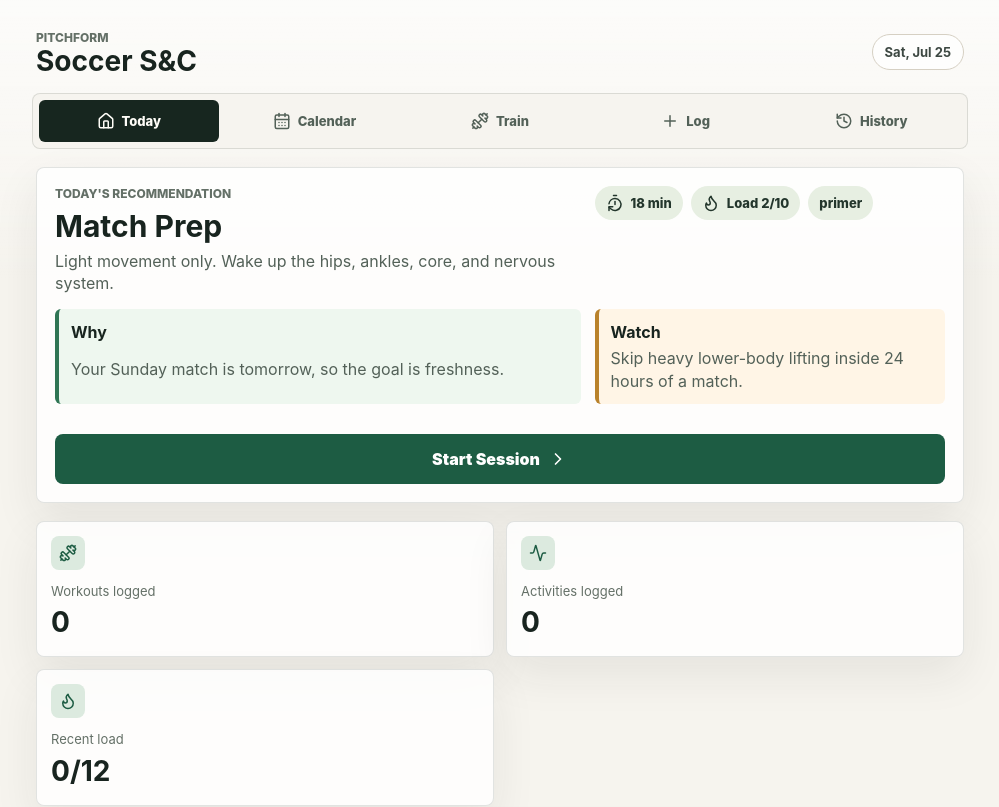
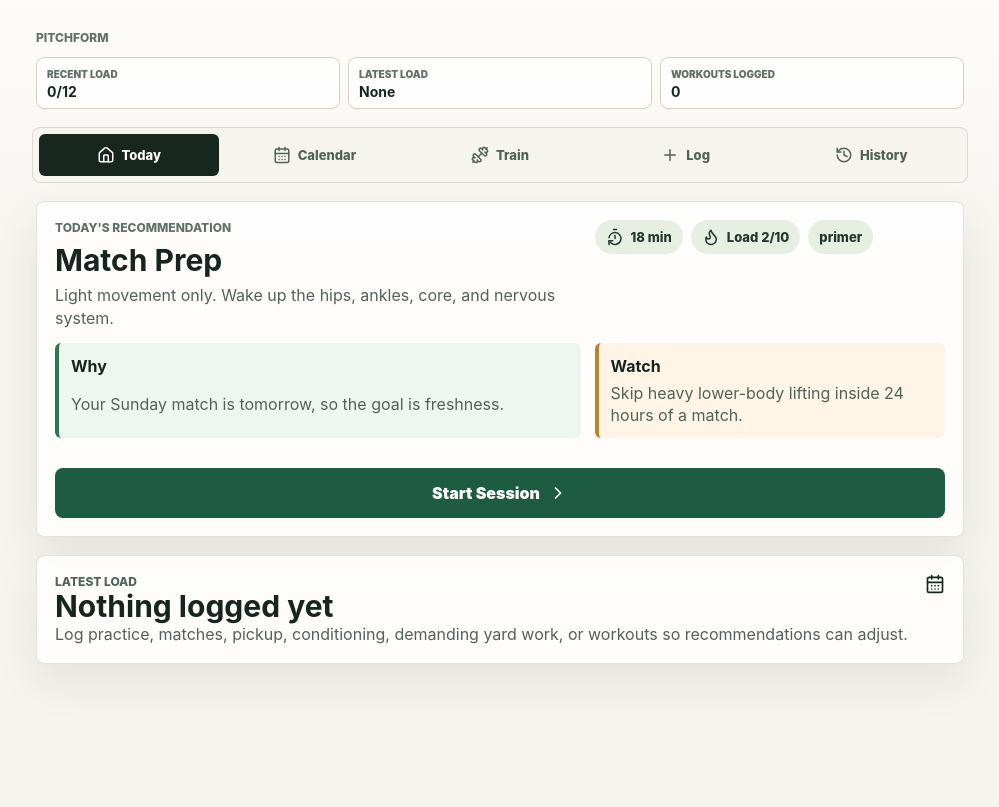
Before and after one commit to Eselin1/PitchForm, a React (Vite) app: page / in a window 1280 px wide. Shown: the top 807 px of the page, without its empty margins (140-1139 px from the left). Built offline with nearby package versions, Linux system fonts and the light colour scheme.

Commit message:
fixed global week application bug. updated home page styling.

```diff
--- a/public/sw.js
+++ b/public/sw.js
@@ -1,5 +1,5 @@
 // Updated automatically before each production build so installed PWAs pick up new app shells.
-const CACHE_NAME = "pitchform-v20260725075826";
+const CACHE_NAME = "pitchform-v20260725083804";
 const APP_SHELL = ["/", "/manifest.webmanifest", "/icon.svg", "/icon-192.png", "/icon-512.png", "/apple-touch-icon.png"];
 
 self.addEventListener("install", (event) => {
--- a/src/main.tsx
+++ b/src/main.tsx
@@ -1,7 +1,6 @@
 import React, { useEffect, useMemo, useState } from "react";
 import { createRoot } from "react-dom/client";
 import {
-  Activity,
   CalendarDays,
   Check,
   ChevronLeft,
@@ -18,6 +17,7 @@ import {
   TimerReset,
   Trash2,
   Pencil,
+  Play,
 } from "lucide-react";
 import { getMovements, getSessionVariant, sessions } from "./program";
 import {
@@ -34,7 +34,7 @@ import {
   trainingWeekKey,
   workoutLoad,
 } from "./recommendations";
-import { defaultState, exportState, loadState, normalizeState, saveState, todayKey } from "./storage";
+import { defaultState, defaultWeekPlan, exportState, loadState, normalizeState, saveState, todayKey } from "./storage";
 import {
   dateForRecommendation,
   dateFromKey,
@@ -610,6 +610,13 @@ function App() {
     updateState(defaultState, { preserveUndo: true });
   }
 
+  function discardActiveDraft() {
+    if (!state.activeDraft) return;
+    if (!window.confirm("Discard the current workout draft?")) return;
+    setUndoNotice({ message: "Workout draft discarded.", previousState: state });
+    updateState((current) => ({ ...current, activeDraft: undefined }), { preserveUndo: true });
+  }
+
   function importBackupState(nextState: AppState) {
     setUndoNotice({ message: "Backup imported.", previousState: state });
     updateState(nextState, { preserveUndo: true });
@@ -617,13 +624,7 @@ function App() {
 
   return (
     <main className="app-shell">
-      <header className="topbar">
-        <div>
-          <p className="eyebrow">PitchForm</p>
-          <h1>Soccer S&C</h1>
-        </div>
-        <div className="date-pill">{new Date().toLocaleDateString(undefined, { weekday: "short", month: "short", day: "numeric" })}</div>
-      </header>
+      <AppHeader state={state} />
 
       <nav className="tabbar" aria-label="Primary">
         <button className={tab === "today" ? "active" : ""} onClick={() => setTab("today")}><Home size={18} /> Today</button>
@@ -675,6 +676,8 @@ function App() {
             setTab("activity");
           }}
           onResume={() => setTab("train")}
+          onSaveDraft={saveWorkout}
+          onDiscardDraft={discardActiveDraft}
         />
       )}
 
@@ -688,7 +691,7 @@ function App() {
             const revision = { plan: weekPlan, updatedAt: new Date().toISOString() };
             updateState((current) => ({
               ...current,
-              weekPlan: weekKey === trainingWeekKey() ? weekPlan : current.weekPlan,
+              weekPlan: defaultWeekPlan,
               weekPlans: { ...current.weekPlans, [weekKey]: weekPlan },
               weekPlanRevisions: {
                 ...current.weekPlanRevisions,
@@ -752,6 +755,26 @@ function App() {
       )}
     </main>
   );
+}
+
+function AppHeader({ state }: { state: AppState }) {
+  const latest = [...state.workouts, ...state.activities].sort((a, b) => b.date.localeCompare(a.date))[0];
+  return (
+    <header className="topbar">
+      <div className="brand-lockup">
+        <p className="eyebrow">PitchForm</p>
+      </div>
+      <div className="header-stats" aria-label="Training summary">
+        <HeaderStat label="Recent Load" value={`${recentLoad(state)}/12`} />
+        <HeaderStat label="Latest Load" value={latest ? latestLoadTitle(latest) : "None"} />
+        <HeaderStat label="Workouts Logged" value={state.workouts.length.toString()} />
+      </div>
+    </header>
+  );
+}
+
+function HeaderStat({ label, value }: { label: string; value: string }) {
+  return <div className="header-stat"><span>{label}</span><strong>{value}</strong></div>;
 }
 
 function UpdateBanner({ onUpdate, onDismiss }: { onUpdate: () => void; onDismiss: () => void }) {
@@ -820,15 +843,20 @@ function DraftConflictDialog({ currentTitle, nextTitle, completedSets, totalSets
   );
 }
 
-function TodayView({ state, recommendation, onStart, onLogMatch, onResume }: { state: AppState; recommendation: ReturnType<typeof recommendSession>; onStart: () => void; onLogMatch: () => void; onResume: () => void }) {
-  const load = recentLoad(state);
+function TodayView({ state, recommendation, onStart, onLogMatch, onResume, onSaveDraft, onDiscardDraft }: { state: AppState; recommendation: ReturnType<typeof recommendSession>; onStart: () => void; onLogMatch: () => void; onResume: () => void; onSaveDraft: () => void; onDiscardDraft: () => void }) {
   return (
     <section className="stack">
       {state.activeDraft?.touched ? (
         <article className="resume-strip">
-          <strong>Workout draft saved</strong>
-          <span>{sessions[state.activeDraft.sessionId].title} · {state.activeDraft.variant}</span>
-          <button onClick={onResume}>Resume</button>
+          <div>
+            <strong>Workout draft saved</strong>
+            <span>{sessions[state.activeDraft.sessionId].title} · {state.activeDraft.variant}</span>
+          </div>
+          <div className="draft-actions" aria-label="Workout draft actions">
+            <button type="button" onClick={onResume} aria-label="Resume workout"><Play size={18} /></button>
+            <button type="button" onClick={onSaveDraft} aria-label="Save workout draft"><Save size={18} /></button>
+            <button type="button" onClick={onDiscardDraft} aria-label="Discard workout draft"><Trash2 size={18} /></button>
+          </div>
         </article>
       ) : null}
       <article className="hero-panel">
@@ -850,11 +878,6 @@ function TodayView({ state, recommendation, onStart, onLogMatch, onResume }: { s
           <button className="primary-btn" onClick={onLogMatch}>Log Match Afterward <ChevronRight size={20} /></button>
         )}
       </article>
-      <section className="two-column">
-        <QuickStat label="Workouts logged" value={state.workouts.length.toString()} icon={<Dumbbell size={18} />} />
-        <QuickStat label="Activities logged" value={state.activities.length.toString()} icon={<Activity size={18} />} />
-        <QuickStat label="Recent load" value={`${load}/12`} icon={<Flame size={18} />} />
-      </section>
       <RecentActivity state={state} />
     </section>
   );
@@ -988,7 +1011,7 @@ function WeekView({ state, dateKey, onSave, onPlanOverride }: { state: AppState;
       <article className="plain-panel">
         <div className="section-head"><div><p className="eyebrow">Weekly Checklist</p><h2>{trainingWeekKey(selectedWeekDate) === trainingWeekKey() ? "This Week" : "Selected Week"}</h2></div><CalendarDays size={22} /></div>
         <div className="plan-list">
-          {buildWeeklyPlan(state, selectedWeekDate).map((item) => (
+          {buildWeeklyPlan(state, selectedWeekDate).filter((item) => item.id !== "practice" && item.id !== "pickup" && item.id !== "game").map((item) => (
             <div className={`plan-item ${item.status}`} key={`${item.id}-${item.day}`}>
               <span>{item.status === "complete" ? "Done" : item.status === "moved" ? "Moved" : item.status === "skipped" ? "Skipped" : item.status === "replaced" ? "Replaced" : item.status === "missed" ? "Missed" : item.status === "today" ? "Today" : item.status === "none" ? "Off" : "Open"}</span>
               <strong>{item.label}</strong>
@@ -1104,11 +1127,6 @@ function WeekSetup({ dateKey, weekPlan, onSave }: { dateKey: string; weekPlan: W
   return (
     <article className="form-card">
       <div className="section-head"><div><p className="eyebrow">{weekLabel}</p><h2>{formatWeekRange(dateKey)}</h2></div><CalendarDays size={22} /></div>
-      <div className="week-summary">
-        <span>Practice: {dayLabels[draft.practiceDay]}</span>
-        <span>Game: {draft.gameDay === "none" ? "No game" : dayLabels[draft.gameDay]}</span>
-        <span>Pickup: {draft.pickupDay === "none" ? "None" : dayLabels[draft.pickupDay]}</span>
-      </div>
       <div className="field-grid">
         <label>Team practice<select value={draft.practiceDay} onChange={(event) => setDraft((current) => ({ ...current, practiceDay: Number(event.target.value) as WeekDay }))}>{Object.entries(dayLabels).map(([value, label]) => <option key={value} value={value}>{label}</option>)}</select></label>
         <label>Game day<select value={draft.gameDay} onChange={(event) => setDraft((current) => ({ ...current, gameDay: parseOptionalDay(event.target.value) }))}><option value="none">No game</option>{Object.entries(dayLabels).map(([value, label]) => <option key={value} value={value}>{label}</option>)}</select></label>
@@ -1117,10 +1135,6 @@ function WeekSetup({ dateKey, weekPlan, onSave }: { dateKey: string; weekPlan: W
       <button className="primary-btn" onClick={() => onSave(dateKey, draft)}><Save size={20} /> Save Week</button>
     </article>
   );
-}
-
-function QuickStat({ label, value, icon }: { label: string; value: string; icon: React.ReactNode }) {
-  return <article className="stat-card"><div>{icon}</div><p>{label}</p><strong>{value}</strong></article>;
 }
 
 function SessionPicker({ activeSessionId, variant, dateKey, isoDate, onSelect }: { activeSessionId: SessionId; variant: Variant; dateKey: string; isoDate?: string; onSelect: (id: SessionId, variant: Variant, dateKey?: string, isoDate?: string) => void }) {
--- a/src/recommendations.ts
+++ b/src/recommendations.ts
@@ -205,6 +205,10 @@ export function buildWeeklyPlan(state: AppState, date = new Date()): PlannedItem
 }
 
 function chooseTrainingDays(weekPlan: WeekPlan, date: Date): Record<SessionId, OptionalWeekDay> {
+  if (weekPlan.gameDay === "none") {
+    return chooseNoGameTrainingDays(weekPlan);
+  }
+
   if (weekPlan.practiceDay === 2 && weekPlan.gameDay === 0) {
     return {
       "lower-a": 3,
@@ -245,6 +249,38 @@ function chooseTrainingDays(weekPlan: WeekPlan, date: Date): Record<SessionId, O
     activation: dayBefore(weekPlan.gameDay),
     "zone-2": "none",
   };
+}
+
+function chooseNoGameTrainingDays(weekPlan: WeekPlan): Record<SessionId, OptionalWeekDay> {
+  if (weekPlan.practiceDay === 2) {
+    return {
+      "lower-a": 3,
+      "upper-a": 1,
+      "lower-b": 5,
+      "upper-b": 4,
+      activation: "none",
+      "zone-2": "none",
+    };
+  }
+
+  const used = new Set<WeekDay>([weekPlan.practiceDay]);
+  if (weekPlan.pickupDay !== "none") used.add(weekPlan.pickupDay);
+
+  return {
+    "upper-a": firstAvailableDay([1, 2, 3, 4, 5, 6, 0], used),
+    "lower-a": firstAvailableDay([3, 4, 1, 5, 6, 0, 2], used),
+    "upper-b": firstAvailableDay([4, 5, 6, 0, 2, 1, 3], used),
+    "lower-b": firstAvailableDay([5, 6, 0, 3, 4, 1, 2], used),
+    activation: "none",
+    "zone-2": "none",
+  };
+}
+
+function firstAvailableDay(days: WeekDay[], used: Set<WeekDay>): OptionalWeekDay {
+  const day = days.find((candidate) => !used.has(candidate));
+  if (day === undefined) return "none";
+  used.add(day);
+  return day;
 }
 
 function comparePlannedItems(a: PlannedItem, b: PlannedItem) {
--- a/src/styles.css
+++ b/src/styles.css
@@ -43,24 +43,58 @@ button:disabled {
 }
 
 .topbar {
+  display: grid;
+  gap: 10px;
+  margin-bottom: 18px;
+}
+
+.brand-lockup {
   display: flex;
   align-items: center;
   justify-content: space-between;
-  gap: 16px;
-  margin-bottom: 18px;
 }
 
-.topbar h1,
+.header-stats {
+  display: grid;
+  grid-template-columns: repeat(3, minmax(0, 1fr));
+  gap: 8px;
+}
+
+.header-stat {
+  min-width: 0;
+  border: 1px solid #d6d0c3;
+  border-radius: 8px;
+  background: rgba(255, 255, 255, 0.76);
+  padding: 9px 10px;
+}
+
+.header-stat span {
+  display: block;
+  overflow: hidden;
+  color: #647067;
+  font-size: 10px;
+  font-weight: 900;
+  letter-spacing: 0;
+  text-overflow: ellipsis;
+  text-transform: uppercase;
+  white-space: nowrap;
+}
+
+.header-stat strong {
+  display: block;
+  overflow: hidden;
+  margin-top: 3px;
+  color: #17261f;
+  font-size: 14px;
+  line-height: 1.1;
+  text-overflow: ellipsis;
+  white-space: nowrap;
+}
+
 h2,
 h3,
 p {
   margin: 0;
-}
-
-.topbar h1 {
-  font-size: 28px;
-  line-height: 1;
-  letter-spacing: 0;
 }
 
 .eyebrow {
@@ -71,7 +105,6 @@ p {
   text-transform: uppercase;
 }
 
-.date-pill,
 .progress-chip {
   white-space: nowrap;
   border: 1px solid #d6d0c3;
@@ -127,8 +160,7 @@ p {
 .hero-panel,
 .workout-card,
 .form-card,
-.plain-panel,
-.stat-card {
+.plain-panel {
   border: 1px solid rgba(23, 38, 31, 0.12);
   border-radius: 8px;
   background: rgba(255, 255, 255, 0.82);
@@ -244,31 +276,6 @@ p {
   gap: 12px;
 }
 
-.stat-card {
-  padding: 14px;
-}
-
-.stat-card div {
-  display: grid;
-  width: 34px;
-  height: 34px;
-  place-items: center;
-  border-radius: 8px;
-  background: #dceadf;
-  color: #1d5c43;
-}
-
-.stat-card p {
-  margin-top: 12px;
-  color: #647067;
-  font-size: 13px;
-}
-
-.stat-card strong {
-  display: block;
-  margin-top: 3px;
-  font-size: 28px;
-}
 
 .section-head,
 .workout-head {
@@ -411,26 +418,11 @@ p {
 form,
 .watch-fields,
 .rating-box,
-.week-summary,
 .detail-list {
   display: grid;
   gap: 10px;
 }
 
-.week-summary {
-  grid-template-columns: repeat(3, minmax(0, 1fr));
-  margin: 14px 0;
-}
-
-.week-summary span {
-  border: 1px solid #d8d2c6;
-  border-radius: 8px;
-  background: #fbfaf6;
-  color: #27352e;
-  padding: 10px;
-  font-size: 13px;
-  font-weight: 800;
-}
 
 .rest-timer {
   display: flex;
@@ -697,7 +689,7 @@ textarea {
 .resume-strip {
   display: grid;
   grid-template-columns: minmax(0, 1fr) auto;
-  gap: 4px 10px;
+  gap: 10px;
   align-items: center;
   border: 1px solid #cbdabf;
   border-radius: 8px;
@@ -707,24 +699,42 @@ textarea {
 
 .resume-strip strong,
 .resume-strip span {
+  display: block;
   min-width: 0;
 }
 
 .resume-strip span {
+  margin-top: 3px;
   color: #536158;
   font-size: 13px;
 }
 
-.resume-strip button {
-  grid-row: 1 / span 2;
-  grid-column: 2;
-  min-height: 38px;
-  border: 0;
+.draft-actions {
+  display: flex;
+  gap: 7px;
+}
+
+.draft-actions button {
+  display: grid;
+  width: 40px;
+  height: 40px;
+  place-items: center;
+  border: 1px solid #cbdabf;
   border-radius: 8px;
+  background: #fff;
+  color: #1d5c43;
+}
+
+.draft-actions button:first-child {
+  border-color: #1d5c43;
   background: #1d5c43;
   color: #fff;
-  font-weight: 900;
-  padding: 0 14px;
+}
+
+.draft-actions button:last-child {
+  border-color: #ead7d2;
+  background: #fff8f6;
+  color: #9a3a2b;
 }
 
 .update-strip,
@@ -1172,10 +1182,6 @@ textarea {
     grid-template-columns: repeat(2, 1fr);
   }
 
-  .week-summary {
-    grid-template-columns: 1fr;
-  }
-
   .backup-actions {
     grid-template-columns: 1fr;
   }
```
